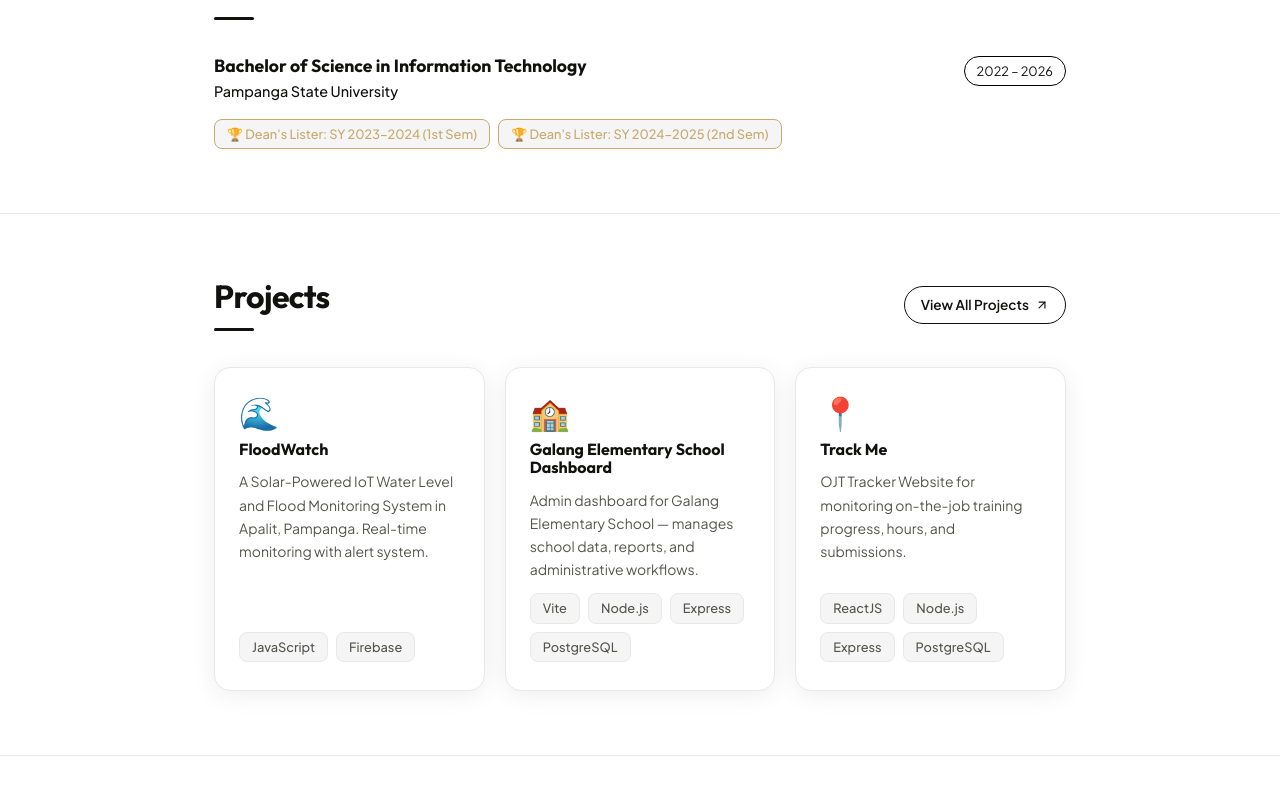
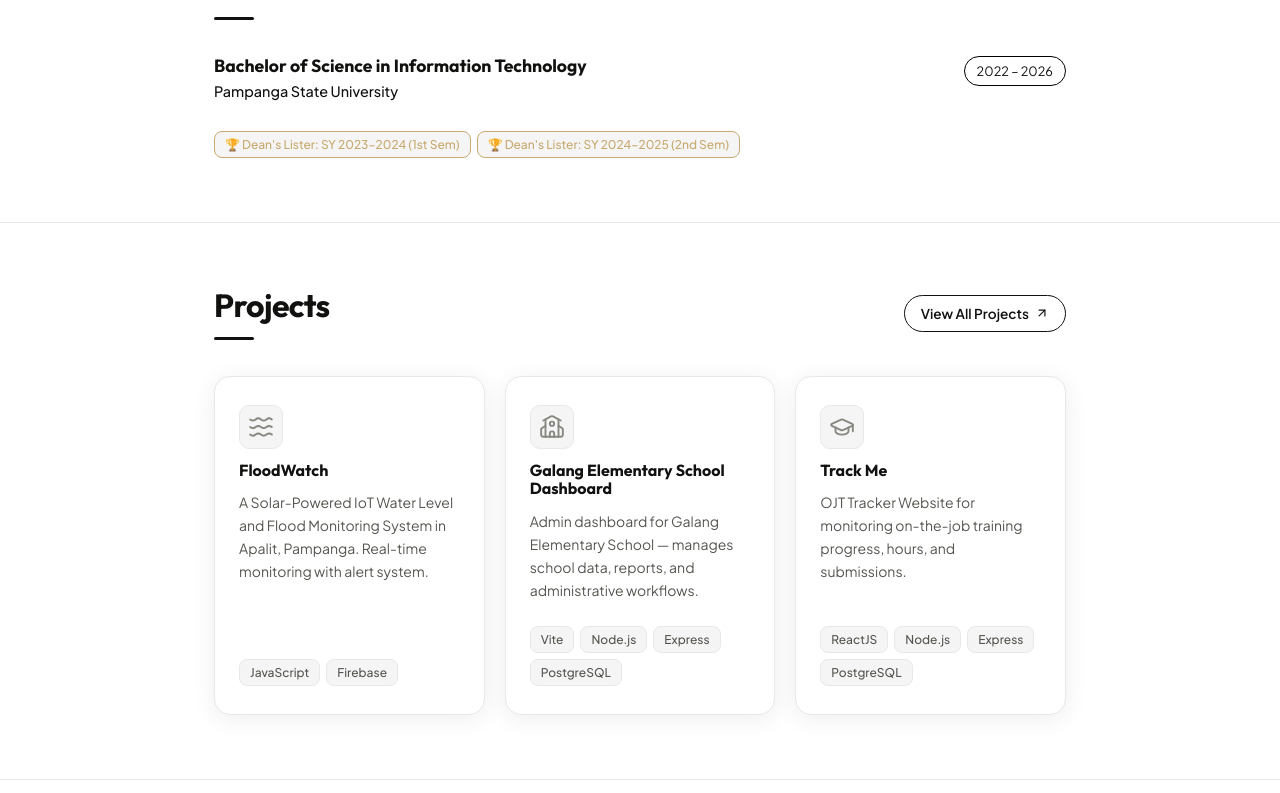
Before and after one commit to lilernestooo/Ernest-Portfolio, a React (Vite) app: page / in a window 1280 px wide. Shown: the part 1007-1800 px from the top of the page. Built offline with nearby package versions, Linux system fonts and the light colour scheme.

Commit message:
Features: design fixes

```diff
--- a/src/components/Projects.jsx
+++ b/src/components/Projects.jsx
@@ -1,5 +1,12 @@
+import { Waves, School, GraduationCap } from 'lucide-react'
 import { data } from '../data.js'
 import styles from './Section.module.css'
+
+const iconMap = {
+  FloodWatch: Waves,
+  'Galang Elementary School Dashboard': School,
+  'Track Me': GraduationCap,
+}
 
 export default function Projects() {
   return (
@@ -15,17 +22,7 @@ export default function Projects() {
             className={styles.viewAll}
           >
             View All Projects
-
-            <svg
-              width="14"
-              height="14"
-              viewBox="0 0 24 24"
-              fill="none"
-              stroke="currentColor"
-              strokeWidth="2"
-              strokeLinecap="round"
-              strokeLinejoin="round"
-            >
+            <svg width="14" height="14" viewBox="0 0 24 24" fill="none" stroke="currentColor" strokeWidth="2" strokeLinecap="round" strokeLinejoin="round">
               <line x1="7" y1="17" x2="17" y2="7" />
               <polyline points="7 7 17 7 17 17" />
             </svg>
@@ -33,25 +30,28 @@ export default function Projects() {
         </div>
 
         <div className={styles.projectGrid}>
-          {data.projects.map((proj, i) => (
+          {data.projects.map((proj, i) => {
+            const Icon = iconMap[proj.name] ?? Code
+            return (
               <div key={i} className={styles.projectCard}>
-              <div className={styles.projIcon}>{proj.icon}</div>
+
+                <div className={styles.projIcon}>
+                  <Icon size={26} strokeWidth={1.75} />
+                </div>
 
                 <h3 className={styles.projName}>{proj.name}</h3>
 
-              <p className={styles.projDesc}>
-                {proj.description}
-              </p>
+                <p className={styles.projDesc}>{proj.description}</p>
 
                 <div className={styles.tags}>
                   {proj.stack.map((s, j) => (
-                  <span key={j} className={styles.tag}>
-                    {s}
-                  </span>
+                    <span key={j} className={styles.tag}>{s}</span>
                   ))}
                 </div>
+
               </div>
-          ))}
+            )
+          })}
         </div>
       </div>
     </section>
--- a/src/components/Section.module.css
+++ b/src/components/Section.module.css
@@ -56,6 +56,8 @@
   border: 1px solid #000;
 }
 
+
+
 .bullets {
   list-style: none;
   display: flex;
@@ -78,36 +80,44 @@
   top: 2px;
 }
 
-/* === TAGS === */
 .tags {
   display: flex;
   flex-wrap: wrap;
-  gap: 8px;
+  gap: 6px;
+  padding-top: 12px;
 }
 .tag {
   background: var(--bg-tag);
   border: 1px solid var(--border);
   color: var(--text-secondary);
   border-radius: var(--radius-sm);
-  padding: 4px 12px;
-  font-size: 0.8rem;
+  padding: 3px 10px;     /* slightly tighter */
+  font-size: 0.75rem;    /* slightly smaller */
   font-weight: 500;
   transition: all 0.2s;
+  white-space: nowrap;   /* ADD — prevents tags from breaking mid-word */
 }
 .tag:hover {
-  border-color: var(--accent-highlight);
-  color: var(--accent-highlight);
+  border-color: #000;
 }
 .honorTag {
   color: var(--accent-highlight);
   border-color: var(--accent-highlight);
 }
 
+.honorTag:hover {
+  background: var(--accent-highlight);
+  color: #ffffff;
+  border-color: var(--accent-highlight);
+}
+
+
 /* === PROJECT GRID === */
 .projectGrid {
   display: grid;
   grid-template-columns: repeat(auto-fill, minmax(260px, 1fr));
   gap: 20px;
+  align-items: stretch; /* ← ADD THIS */
 }
 
 .projectCard {
@@ -120,6 +130,7 @@
   display: flex;
   flex-direction: column;
   gap: 12px;
+  height: 100%; /* ← ADD THIS */
 }
 .projectCard:hover {
   box-shadow: var(--shadow-hover);
@@ -127,8 +138,16 @@
 }
 
 .projIcon {
-  font-size: 2rem;
-  line-height: 1;
+  display: flex;
+  align-items: center;
+  justify-content: center;
+  width: 44px;
+  height: 44px;
+  border-radius: 10px;
+  background: var(--bg-tag);
+  border: 1px solid var(--border);
+  color: var(--text-primary);
+  color: var(--text-muted); /* CHANGE from var(--text-primary) */
 }
 
 .projName {
@@ -218,10 +237,7 @@
   transition: all 0.2s ease;
 }
 .contactLink:hover {
-  border-color: var(--accent-highlight);
-  color: var(--accent-highlight);
-  opacity: 1;
-  transform: translateY(-2px);
+  border-color: #000;
 }
 
 /* === FOOTER === */
@@ -279,3 +295,10 @@
   background: #f0ede8;
   color: #0e0e0e;
 }
+
+/* Dark Mode */
+[data-theme='dark'] .period {
+  color: var(--white);
+  background: var(--black);
+  border: 1px solid #fff;
+}
```
Lines whose indentation alone changed are shown as unchanged.
